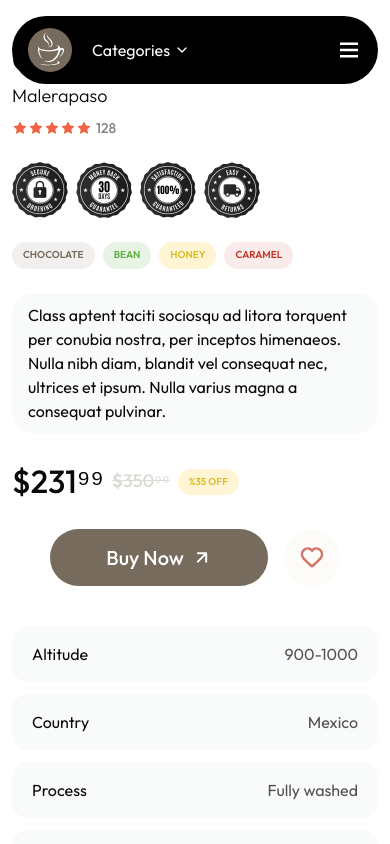
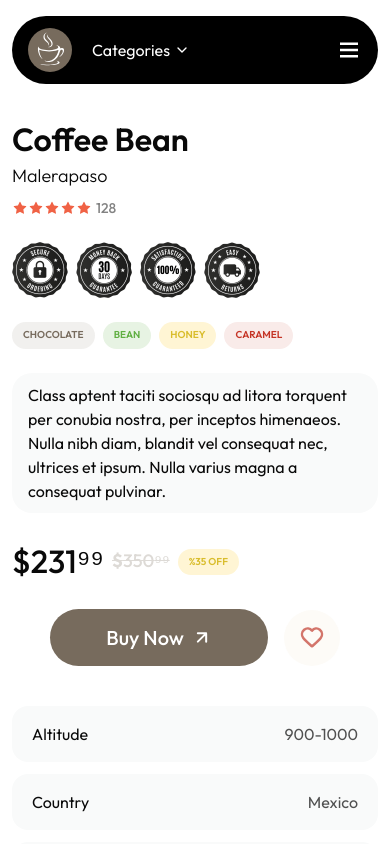
Before and after one commit to star-works/coffee-beans, a Next.js app: page /product in a window 390 px wide. Shown: the top 844 px of the page. Built offline with nearby package versions, Linux system fonts and the light colour scheme.

Commit message:
tabs added

```diff
--- a/src/app/product/page.js
+++ b/src/app/product/page.js
@@ -7,8 +7,12 @@ const page = () => {
     <>
       <Hero />
       <TabsData />
-      <Trending />
-      <Trending />
+      <div className="bg-[#F9FAFA] py-12">
+        <Trending title="Newly added" />
+      </div>
+      <div className=" py-12">
+        <Trending title="Trending" />
+      </div>
     </>
   );
 };
--- a/src/components/product/Hero.jsx
+++ b/src/components/product/Hero.jsx
@@ -19,7 +19,7 @@ import { coffeeBeanDetails, qualityData } from "../common/Helper";
 const Hero = () => {
   return (
     <div className="py-10">
-      <div className="max-w-[1120px] mx-auto xl:px-0 px-3 flex min-[950px]:flex-row flex-col-reverse min-[950px]:gap-10 gap-6">
+      <div className="max-w-[1120px] mx-auto xl:px-0 px-3 flex min-[950px]:flex-row flex-col-reverse min-[950px]:gap-10 gap-6 mt-20 md:pt-10">
         <div className="min-[950px]:max-w-[320px] w-full flex min-[950px]:flex-col gap-5 min-[950px]:gap-0 sm:flex-row flex-col">
           <div className="min-[950px]:mb-8 flex sm:justify-normal justify-center">
             <Image
--- a/src/components/product/TabsData.jsx
+++ b/src/components/product/TabsData.jsx
@@ -1,10 +1,11 @@
 import { Tabs, TabsContent, TabsList, TabsTrigger } from "@/components/ui/tabs";
 import TabsCard from "./TabsCard";
 import RoasterTab from "./RoasterTab";
+import { Button } from "@/components/ui/button";
 
 const TabsData = () => {
   return (
-    <div className="max-w-[1120px] mx-auto xl:px-0 px-3">
+    <div className="max-w-[1120px] mx-auto xl:px-0 px-3 pt-3">
       <Tabs defaultValue="account" className="">
         <TabsList className="grid w-full grid-cols-2 max-w-[350px] mx-auto my-7">
           <TabsTrigger className="text-[16px] font-normal" value="account">
@@ -14,10 +15,10 @@ const TabsData = () => {
             Comments (24)
           </TabsTrigger>
         </TabsList>
-        <TabsContent className=" pt-10 lg:pb-20 pb-10" value="account">
+        <TabsContent className=" pt-5 lg:pb-20 pb-10" value="account">
           <RoasterTab />
         </TabsContent>
-        <TabsContent className=" pt-10 lg:pb-20 pb-10" value="password">
+        <TabsContent className="pt-3  lg:pb-20 pb-10" value="password">
           <div className="w-full md:flex gap-6">
             <div className="flex flex-col gap-6 w-full">
               <TabsCard
@@ -41,6 +42,11 @@ const TabsData = () => {
               />
             </div>
           </div>
+          <div className="text-center">
+            <Button className="sm:text-[20px] text-[18px] font-medium px-7 py-3 rounded-full mt-10">
+              Load more
+            </Button>
+          </div>
         </TabsContent>
       </Tabs>
     </div>
--- a/src/components/ui/button.jsx
+++ b/src/components/ui/button.jsx
@@ -1,8 +1,8 @@
-import * as React from "react"
-import { Slot } from "@radix-ui/react-slot"
+import * as React from "react";
+import { Slot } from "@radix-ui/react-slot";
 import { cva } from "class-variance-authority";
 
-import { cn } from "@/lib/utils"
+import { cn } from "@/lib/utils";
 
 const buttonVariants = cva(
   "inline-flex items-center justify-center whitespace-nowrap rounded-md text-sm font-medium ring-offset-background transition-colors focus-visible:outline-none focus-visible:ring-2 focus-visible:ring-ring focus-visible:ring-offset-2 disabled:pointer-events-none disabled:opacity-50",
@@ -20,9 +20,9 @@ const buttonVariants = cva(
         link: "text-primary underline-offset-4 hover:underline",
       },
       size: {
-        default: "h-10 px-4 py-2",
-        sm: "h-9 rounded-md px-3",
-        lg: "h-11 rounded-md px-8",
+        default: " px-4 py-2",
+        sm: " rounded-md px-3",
+        lg: " rounded-md px-8",
         icon: "h-10 w-10",
       },
     },
@@ -31,17 +31,20 @@ const buttonVariants = cva(
       size: "default",
     },
   }
-)
+);
 
-const Button = React.forwardRef(({ className, variant, size, asChild = false, ...props }, ref) => {
-  const Comp = asChild ? Slot : "button"
-  return (
-    (<Comp
-      className={cn(buttonVariants({ variant, size, className }))}
-      ref={ref}
-      {...props} />)
-  );
-})
-Button.displayName = "Button"
+const Button = React.forwardRef(
+  ({ className, variant, size, asChild = false, ...props }, ref) => {
+    const Comp = asChild ? Slot : "button";
+    return (
+      <Comp
+        className={cn(buttonVariants({ variant, size, className }))}
+        ref={ref}
+        {...props}
+      />
+    );
+  }
+);
+Button.displayName = "Button";
 
-export { Button, buttonVariants }
+export { Button, buttonVariants };
```
